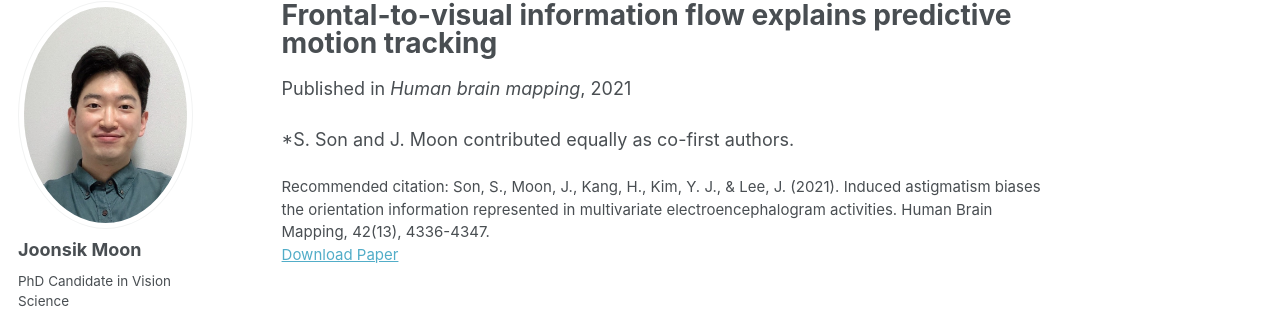
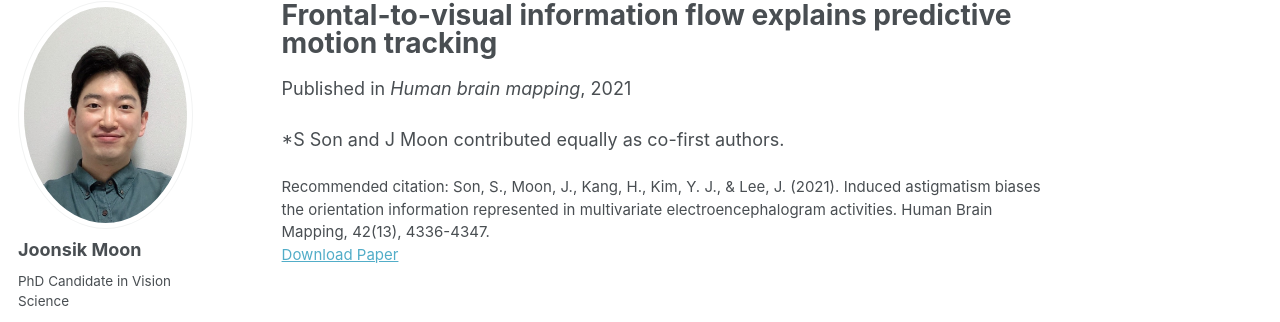
Before and after one commit to jmoon99/jmoon99.github.io, a Jekyll site: the page built from _publications/2021-06-01-Astigmatism-Orientation.md, in a window 1280 px wide. Shown: the part 98-420 px from the top of the page. Built offline with Jekyll 4.4.1, drawn with Linux system fonts in a browser that asks for light colours; some web fonts are replaced; a script bundle is joined from its source files by our own code; library files that are not in the unit come from our copies.

```diff
--- a/_publications/2021-06-01-Astigmatism-Orientation.md
+++ b/_publications/2021-06-01-Astigmatism-Orientation.md
@@ -11,4 +11,4 @@ citation: "Son, S., Moon, J., Kang, H., Kim, Y. J., & Lee, J. (2021). Induced as
 
 ---
 
-\*S. Son and J. Moon contributed equally as co-first authors.
+\*S Son and J Moon contributed equally as co-first authors.
```
Also changed, not shown: _publications/2023-02-01-predictive-tracking.md (+1 -1 lines).
